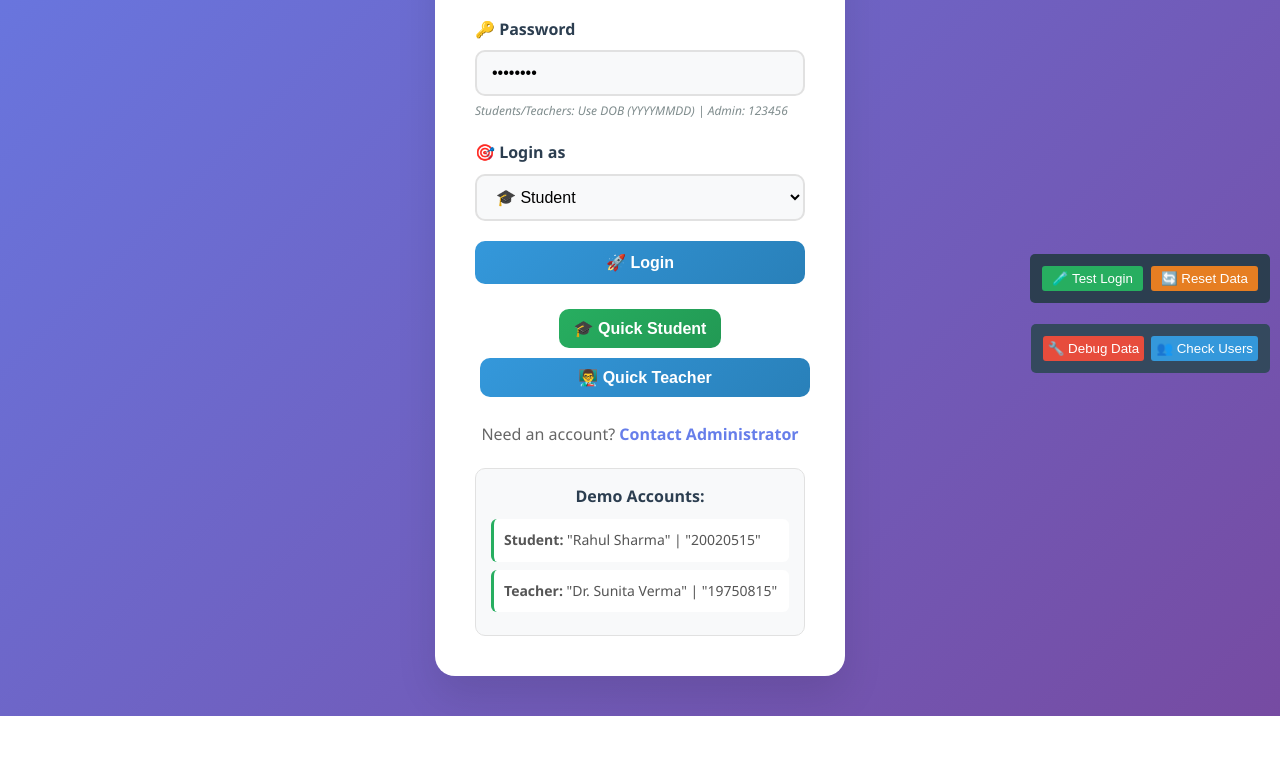
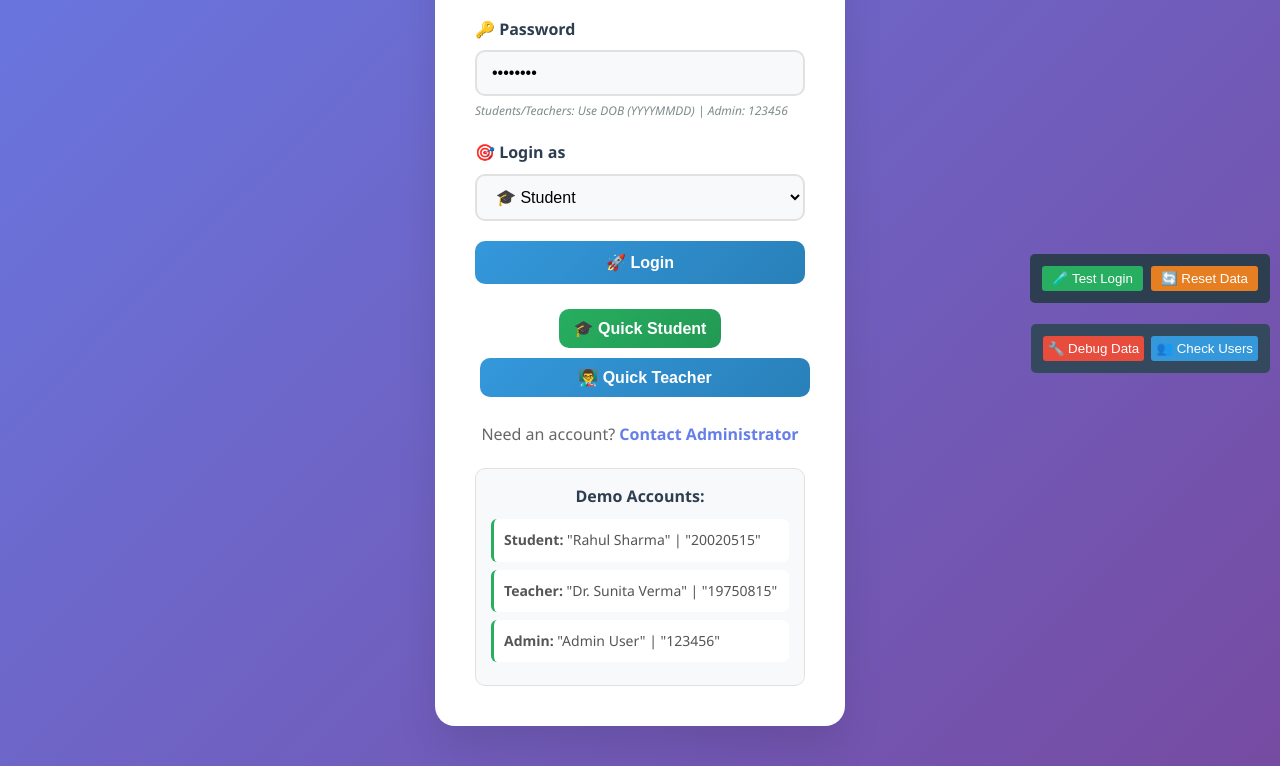
Before and after one commit to anurag1222-ctrl/Maharaja-College-Anurag-Singh, a plain HTML site: page index.html in a window 1280 px wide. Shown: the part 417-1183 px from the top of the page. Before the commit the page ends 1133 px from the top, so only its background shows below. Drawn offline with Linux system fonts and the light colour scheme.

Commit message:
Fix HTML encoding issues in index.html

```diff
--- a/index.html
+++ b/index.html
@@ -100,6 +100,9 @@
                     </div>
                     <div class="demo-account">
                         <strong>Teacher:</strong> "Dr. Sunita Verma" | "19750815"
+                    </div>
+                    <div class="demo-account">
+                        <strong>Admin:</strong> "Admin User" | "123456"
                     </div>
                 </div>
             </form>
@@ -385,5 +388,4 @@
         }
     </script>
 </body>
-
 </html>
```
